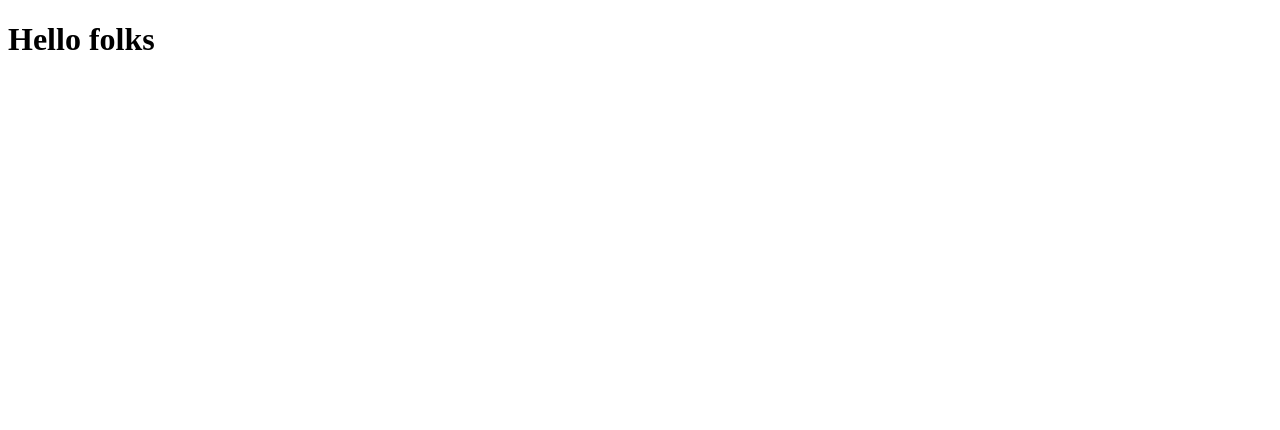
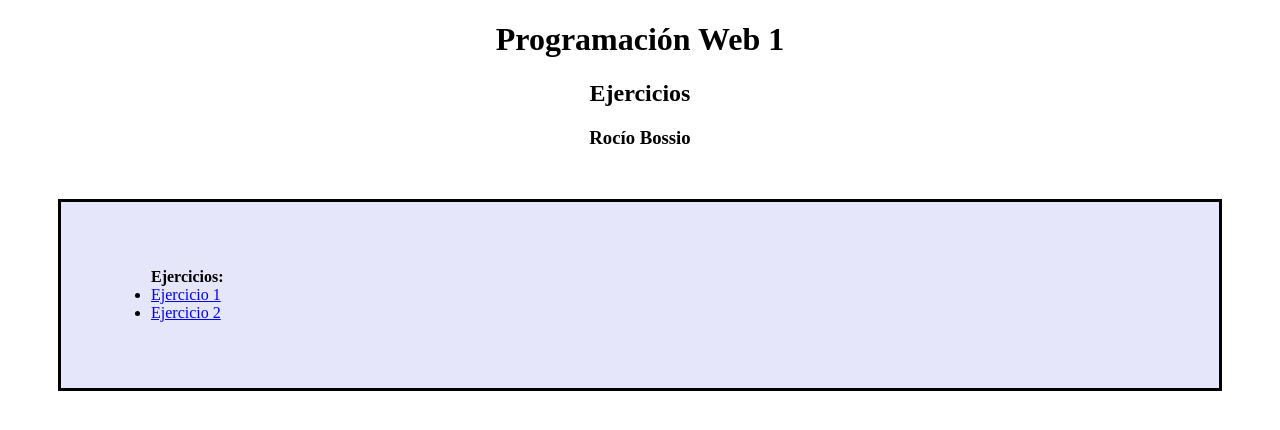
Before and after one commit to RiosIsaac/Actividad2-PW1-1, a plain HTML site: page index.html in a window 1280 px wide. Drawn offline with Linux system fonts and the light colour scheme.

Commit message:
Actualizo index

```diff
--- /dev/null
+++ b/assets/main.css
@@ -0,0 +1,10 @@
+.titulo{
+    text-align: center;
+}
+
+.ejercicios{
+    background-color: lavender;
+    border: 0.2rem solid black;
+    margin: 3.125rem;
+    padding: 3.125rem;
+}
--- a/index.html
+++ b/index.html
@@ -3,11 +3,24 @@
 <head>
     <meta charset="UTF-8">
     <meta name="viewport" content="width=device-width, initial-scale=1.0">
+    <link rel="stylesheet" href="assets/main.css">
     <title>Actividad2-RocioBossio</title>
 </head>
 <body>
     <header>
-        <h1>Hello folks</h1>
+        <div class="titulo">
+            <h1>Programación Web 1</h1>
+            <h2>Ejercicios</h2>
+            <h3>Rocío Bossio</h3>
+        </div>
     </header>
+    <main>
+        <section class="ejercicios">
+            <ul><strong>Ejercicios:</strong>
+                <li><a href="index.html">Ejercicio 1</a></li>
+                <li><a href="ejercicio2/">Ejercicio 2</a></li>
+            </ul>
+        </section>
+    </main>
 </body>
 </html>
```
